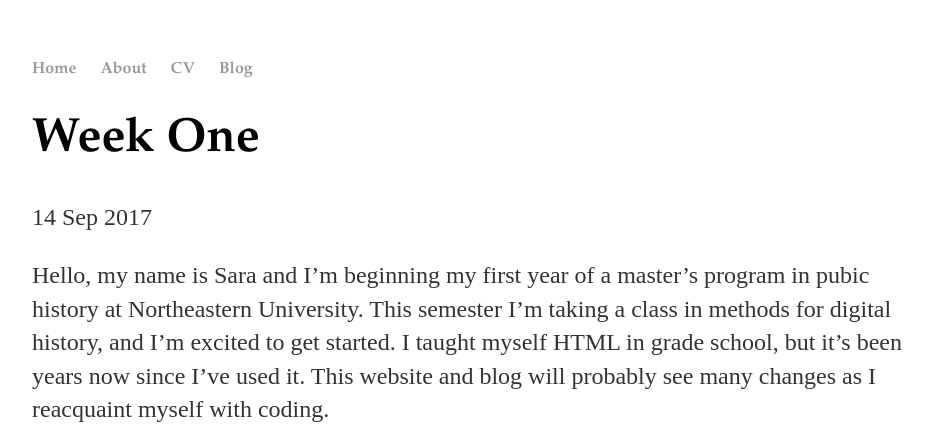
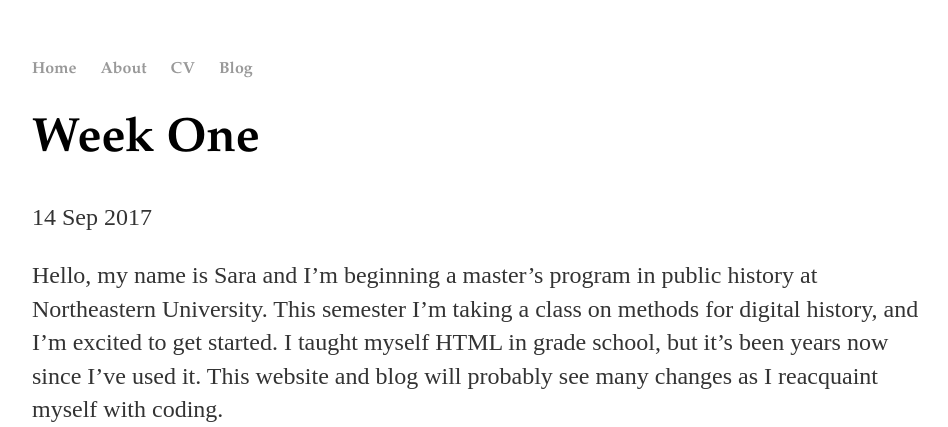
Before and after one commit to sara-dean/sara-dean.github.io, a Jekyll site: the page built from _posts/2017-09-14-week-one.md, in a window 1280 px wide and 900 px high, cut to the strip 0-427 px from the top of the window. Shown: the whole strip, without its empty margins (160-1108 px from the left). Built offline with Jekyll 4.4.1, drawn with Linux system fonts in a browser that asks for light colours.

Commit message:
Update 2017-09-14-week-one.md

```diff
--- a/_posts/2017-09-14-week-one.md
+++ b/_posts/2017-09-14-week-one.md
@@ -3,7 +3,7 @@ layout: post
 title: "Week One"
 date: 2017-09-14
 ---
-Hello, my name is Sara and I'm beginning my first year of a master's program in pubic history at Northeastern University. This semester I'm taking a class in methods for digital history, and I'm excited to get started. I taught myself HTML in grade school, but it's been years now since I've used it. This website and blog will probably see many changes as I reacquaint myself with coding.
+Hello, my name is Sara and I'm beginning a master's program in public history at Northeastern University. This semester I'm taking a class on methods for digital history, and I'm excited to get started. I taught myself HTML in grade school, but it's been years now since I've used it. This website and blog will probably see many changes as I reacquaint myself with coding.
 
 <div id="images">
         <img src="https://upload.wikimedia.org/wikipedia/commons/thumb/2/2a/State_Teachers%27_College%2C_Willimantic%2C_Conn_%2864895%29.jpg/1024px-State_Teachers%27_College%2C_Willimantic%2C_Conn_%2864895%29.jpg" width="600px">
```
